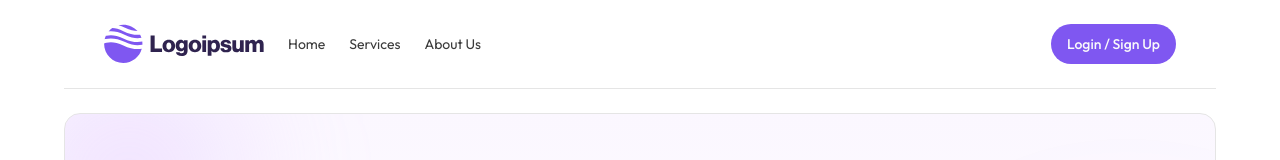
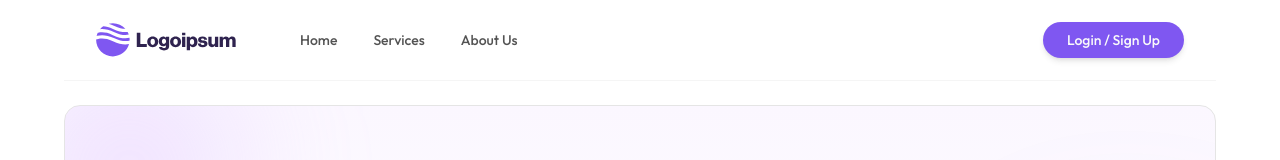
Before and after one commit to PrashantJaybhaye/Homezy, a Next.js app: page / in a window 1280 px wide. Shown: the top 160 px of the page. Built offline with nearby package versions, Linux system fonts and the light colour scheme; no server answers.

Commit message:
Updated Header.jsx

```diff
--- a/app/_components/Header.jsx
+++ b/app/_components/Header.jsx
@@ -2,15 +2,7 @@
 import { Button } from "@/components/ui/button";
 import { useUser, SignInButton, UserButton } from "@clerk/nextjs";
 import Image from "next/image";
-import React from "react";
-import {
-  DropdownMenu,
-  DropdownMenuContent,
-  DropdownMenuItem,
-  DropdownMenuLabel,
-  DropdownMenuSeparator,
-  DropdownMenuTrigger,
-} from "@/components/ui/dropdown-menu";
+import React, { useState, useEffect } from "react";
 import Link from "next/link";
 import {
   Sheet,
@@ -18,109 +10,200 @@ import {
   SheetTrigger,
   SheetClose,
 } from "@/components/ui/sheet";
-import { Menu } from "lucide-react";
+import { Menu, Home, Briefcase, Info, Calendar, X } from "lucide-react";
 
 function Header() {
   const { isSignedIn, user } = useUser();
+  const [scrolled, setScrolled] = useState(false);
+
+  useEffect(() => {
+    const handleScroll = () => {
+      setScrolled(window.scrollY > 10);
+    };
+    window.addEventListener("scroll", handleScroll);
+    return () => window.removeEventListener("scroll", handleScroll);
+  }, []);
 
   return (
-    <div className="sticky top-0 z-50 backdrop-blur supports-[backdrop-filter]:bg-white/70 dark:supports-[backdrop-filter]:bg-background/60 border-b">
-      <div className="mx-auto px-4 md:px-8 lg:px-10 py-3 sm:py-1 flex items-center justify-between">
-        <div className="flex items-center gap-4 md:gap-6">
-          <Link href="/" className="flex items-center">
+    <header
+      className={`sticky top-0 z-50 transition-all duration-300 ${
+        scrolled
+          ? "backdrop-blur-xl bg-white/80 dark:bg-background/80 shadow-lg shadow-black/5"
+          : "backdrop-blur-md bg-white/70 dark:bg-background/60"
+      } border-b border-border/40`}
+    >
+      <div className="max-w-7xl mx-auto px-4 sm:px-6 lg:px-8">
+        <div className="flex items-center justify-between h-16 md:h-20">
+          {/* Logo Section */}
+          <div className="flex items-center gap-8 lg:gap-12">
+            <Link
+              href="/"
+              className="flex items-center transition-transform hover:scale-105 duration-200"
+            >
               <Image
                 src="/logo.svg"
-              alt="logo"
-              width={140}
-              height={70}
-              className="h-auto md:w-[160px] md:h-[80px]"
+                alt="Homezy Logo"
+                width={120}
+                height={60}
+                className="w-[100px] h-auto sm:w-[120px] md:w-[140px]"
+                priority
               />
             </Link>
-          <nav className="hidden md:flex items-center gap-6">
+
+            {/* Desktop Navigation */}
+            <nav className="hidden lg:flex items-center gap-1">
               <Link
                 href="/"
-              className="text-sm text-foreground/80 hover:text-primary transition-colors relative after:absolute after:-bottom-1 after:left-0 after:h-[2px] after:w-0 hover:after:w-full after:bg-primary after:transition-all"
+                className="px-4 py-2 text-sm font-medium text-foreground/70 hover:text-primary hover:bg-primary/5 rounded-lg transition-all duration-200 relative group"
               >
                 Home
+                <span className="absolute bottom-0 left-1/2 -translate-x-1/2 w-0 h-0.5 bg-primary group-hover:w-3/4 transition-all duration-300" />
               </Link>
               <Link
                 href="#services"
-              className="text-sm text-foreground/80 hover:text-primary transition-colors relative after:absolute after:-bottom-1 after:left-0 after:h-[2px] after:w-0 hover:after:w-full after:bg-primary after:transition-all"
+                className="px-4 py-2 text-sm font-medium text-foreground/70 hover:text-primary hover:bg-primary/5 rounded-lg transition-all duration-200 relative group"
               >
                 Services
+                <span className="absolute bottom-0 left-1/2 -translate-x-1/2 w-0 h-0.5 bg-primary group-hover:w-3/4 transition-all duration-300" />
               </Link>
               <Link
                 href="#about"
-              className="text-sm text-foreground/80 hover:text-primary transition-colors relative after:absolute after:-bottom-1 after:left-0 after:h-[2px] after:w-0 hover:after:w-full after:bg-primary after:transition-all"
+                className="px-4 py-2 text-sm font-medium text-foreground/70 hover:text-primary hover:bg-primary/5 rounded-lg transition-all duration-200 relative group"
               >
                 About Us
+                <span className="absolute bottom-0 left-1/2 -translate-x-1/2 w-0 h-0.5 bg-primary group-hover:w-3/4 transition-all duration-300" />
               </Link>
             </nav>
           </div>
-        <div className="flex items-center gap-2">
+
+          {/* Right Section - Auth & Mobile Menu */}
+          <div className="flex items-center gap-2 sm:gap-3">
             {isSignedIn ? (
-            <div className="flex items-center gap-3">
-              <Link href="/mybooking">
-                <Button variant="ghost" className="text-sm">
-                  My Booking
+              <>
+                {/* My Booking Button - Hidden on small mobile */}
+                <Link href="/mybooking" className="hidden sm:block">
+                  <Button
+                    variant="ghost"
+                    size="sm"
+                    className="text-sm font-medium hover:bg-primary/10 transition-colors"
+                  >
+                    <Calendar className="w-4 h-4 mr-2" />
+                    <span className="hidden md:inline">My Booking</span>
+                    <span className="md:hidden">Bookings</span>
                   </Button>
                 </Link>
-              <UserButton afterSignOutUrl="/" />
+
+                {/* User Button */}
+                <div className="scale-90 sm:scale-100">
+                  <UserButton
+                    afterSignOutUrl="/"
+                    appearance={{
+                      elements: {
+                        avatarBox: "w-9 h-9 ring-2 ring-primary/20 hover:ring-primary/40 transition-all"
+                      }
+                    }}
+                  />
                 </div>
+              </>
             ) : (
               <SignInButton mode="redirect" redirectUrl="/sign-in">
-              <Button className="rounded-full">
-                Login / Sign Up
+                <Button
+                  className="rounded-full px-4 sm:px-6 text-xs sm:text-sm font-medium shadow-md hover:shadow-lg transition-all duration-200 hover:scale-105"
+                  size="sm"
+                >
+                  <span className="hidden sm:inline">Login / Sign Up</span>
+                  <span className="sm:hidden">Login</span>
                 </Button>
               </SignInButton>
             )}
-          {/* Mobile menu */}
-          <div className="md:hidden">
+
+            {/* Mobile Menu Button */}
+            <div className="lg:hidden">
               <Sheet>
                 <SheetTrigger asChild>
                   <Button
                     variant="ghost"
                     size="icon"
-                  className="rounded-full"
-                  aria-label="Open menu"
+                    className="rounded-lg hover:bg-primary/10 transition-colors"
+                    aria-label="Open navigation menu"
                   >
                     <Menu className="h-5 w-5" />
                   </Button>
                 </SheetTrigger>
-              <SheetContent side="right" className="w-[85%] sm:w-[400px] p-6">
-                <div className="flex flex-col gap-6 mt-6">
+                <SheetContent
+                  side="right"
+                  className="w-[280px] sm:w-[350px] p-0 border-l border-border/40"
+                >
+                  {/* Mobile Menu Header */}
+                  <div className="flex items-center justify-between p-6 border-b border-border/40">
+                    <h2 className="text-lg font-semibold">Menu</h2>
+                  </div>
+
+                  {/* Mobile Menu Content */}
+                  <div className="flex flex-col p-6">
+                    <nav className="flex flex-col gap-2 mb-6">
                       <SheetClose asChild>
-                    <Link href="/" className="text-base">
+                        <Link
+                          href="/"
+                          className="flex items-center gap-3 px-4 py-3 text-base font-medium rounded-lg hover:bg-primary/10 hover:text-primary transition-all duration-200"
+                        >
+                          <Home className="w-5 h-5" />
                           Home
                         </Link>
                       </SheetClose>
                       <SheetClose asChild>
-                    <Link href="#services" className="text-base">
+                        <Link
+                          href="#services"
+                          className="flex items-center gap-3 px-4 py-3 text-base font-medium rounded-lg hover:bg-primary/10 hover:text-primary transition-all duration-200"
+                        >
+                          <Briefcase className="w-5 h-5" />
                           Services
                         </Link>
                       </SheetClose>
                       <SheetClose asChild>
-                    <Link href="#about" className="text-base">
+                        <Link
+                          href="#about"
+                          className="flex items-center gap-3 px-4 py-3 text-base font-medium rounded-lg hover:bg-primary/10 hover:text-primary transition-all duration-200"
+                        >
+                          <Info className="w-5 h-5" />
                           About Us
                         </Link>
                       </SheetClose>
-                  <div className="h-px bg-border" />
+                    </nav>
+
+                    <div className="h-px bg-border/60 my-4" />
+
+                    {/* Auth Section in Mobile Menu */}
                     {isSignedIn ? (
                       <div className="flex flex-col gap-3">
                         <SheetClose asChild>
-                        <Link href="/mybooking" className="text-base">
-                          My Booking
+                          <Link
+                            href="/mybooking"
+                            className="flex items-center gap-3 px-4 py-3 text-base font-medium rounded-lg hover:bg-primary/10 hover:text-primary transition-all duration-200"
+                          >
+                            <Calendar className="w-5 h-5" />
+                            My Bookings
                           </Link>
                         </SheetClose>
-                      <div className="flex items-center gap-2">
+                        <div className="flex items-center gap-3 px-4 py-3 bg-muted/50 rounded-lg">
                           <UserButton afterSignOutUrl="/" />
-                        <span className="text-sm">{user?.fullName || user?.emailAddresses?.[0]?.emailAddress}</span>
+                          <div className="flex flex-col min-w-0">
+                            <span className="text-sm font-medium truncate">
+                              {user?.fullName || "User"}
+                            </span>
+                            <span className="text-xs text-muted-foreground truncate">
+                              {user?.emailAddresses?.[0]?.emailAddress}
+                            </span>
+                          </div>
                         </div>
                       </div>
                     ) : (
                       <SheetClose asChild>
                         <SignInButton mode="redirect" redirectUrl="/sign-in">
-                        <Button className="rounded-full">
+                          <Button
+                            className="w-full rounded-lg shadow-md hover:shadow-lg transition-all duration-200"
+                            size="lg"
+                          >
                             Login / Sign Up
                           </Button>
                         </SignInButton>
@@ -133,6 +216,7 @@ function Header() {
           </div>
         </div>
       </div>
+    </header>
   );
 }
 
```
Lines whose indentation alone changed are shown as unchanged.
